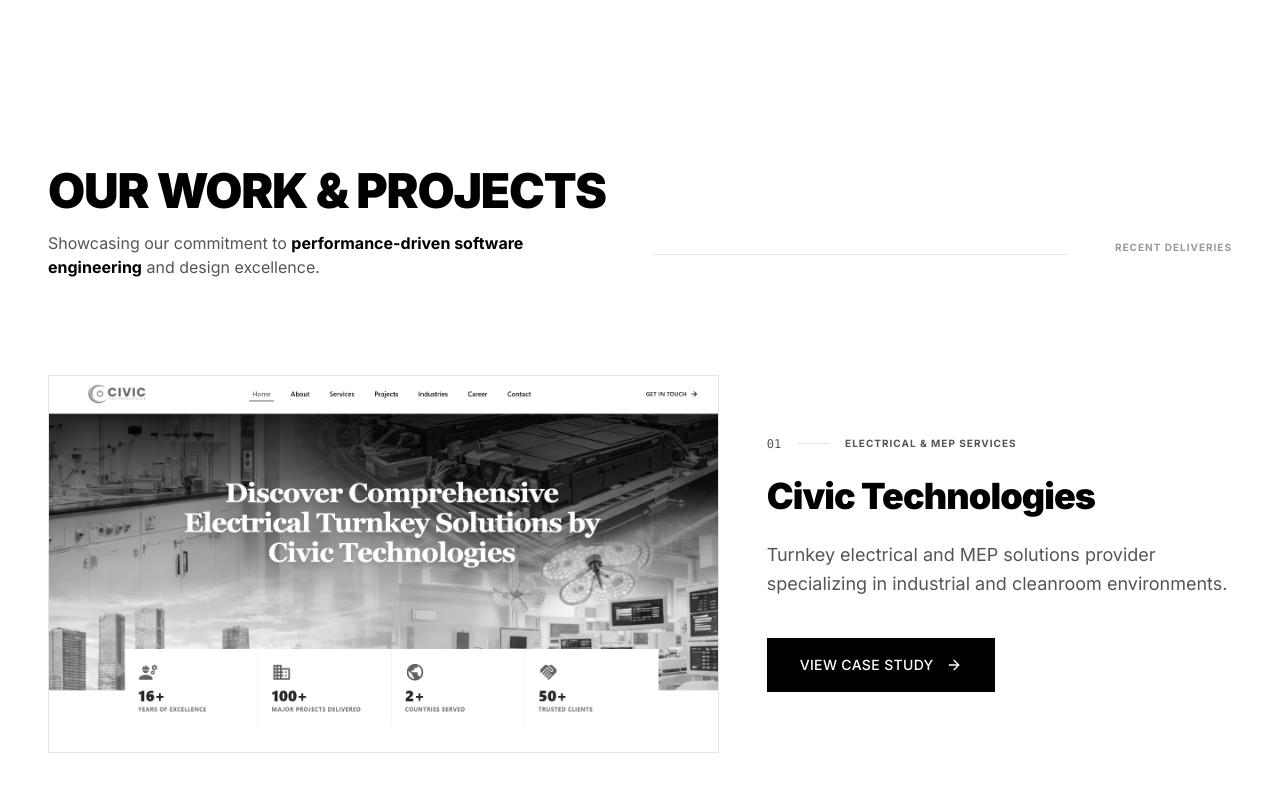
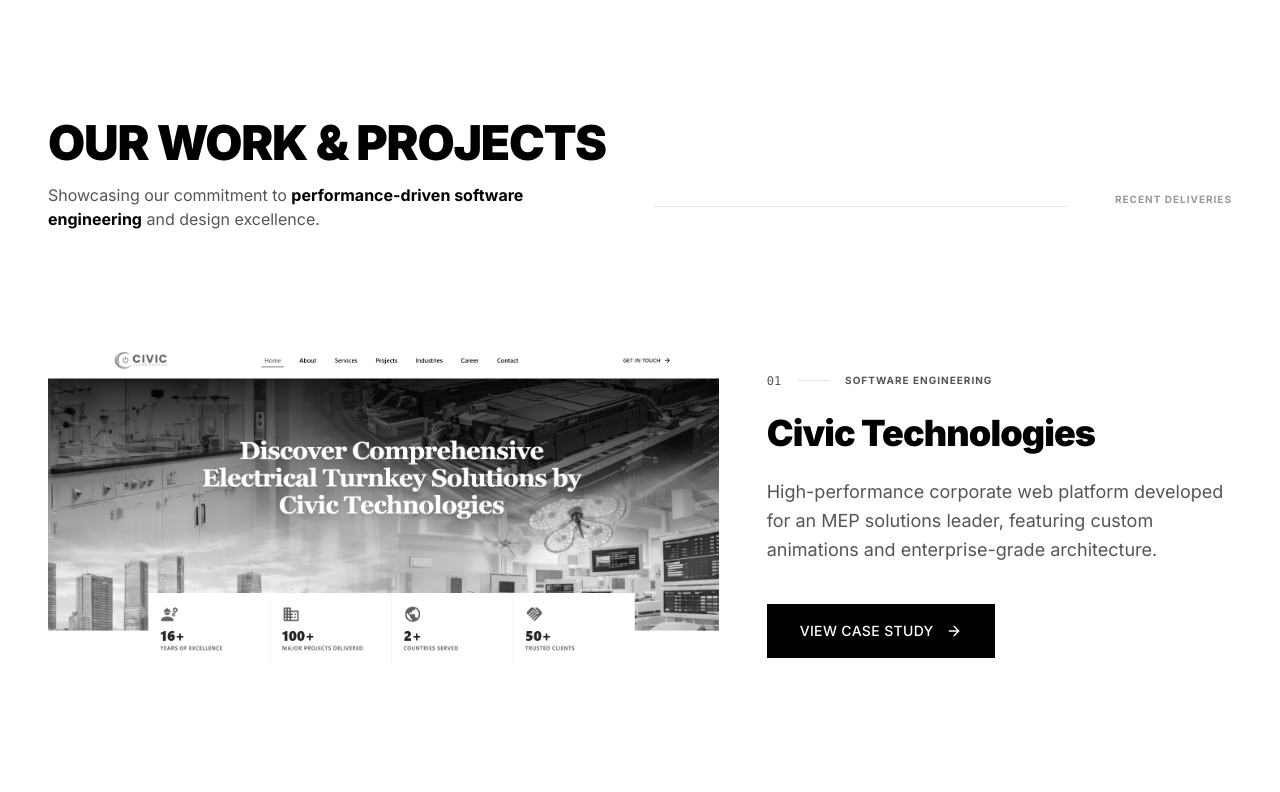
Before and after one commit to TrinexTechSolutions/TrinexTechSolutions, a React (Vite) app in the folder trinex-tech/: page / in a window 1280 px wide. Shown: the part 3152-3944 px from the top of the page. Built offline with nearby package versions, Linux system fonts and the light colour scheme; grey boxes are pictures that could not be loaded.

Commit message:
Fix images

```diff
--- a/trinex-tech/src/components/Portfolio.jsx
+++ b/trinex-tech/src/components/Portfolio.jsx
@@ -21,17 +21,17 @@
     {
       id: '01',
       title: 'Civic Technologies',
-      description: 'Turnkey electrical and MEP solutions provider specializing in industrial and cleanroom environments.',
-      longDescription: 'Civic Techno Services is a well-established electrical and MEP solutions company delivering end-to-end turnkey services from initial design to final execution. The company specializes in cleanroom electrical systems, ensuring safe, dust-free, and highly reliable power solutions for controlled environments. With strong expertise in project planning, engineering, and execution, Civic Techno has built a reputation for delivering projects on time, within budget, and with high precision. Its skilled workforce and technical capabilities make it a trusted partner for industrial and commercial electrical infrastructure projects.',
-      category: 'Electrical & MEP Services',
+      description: 'High-performance corporate web platform developed for an MEP solutions leader, featuring custom animations and enterprise-grade architecture.',
+      longDescription: 'We engineered a robust digital presence for Civic Techno Services, a global leader in industrial MEP and cleanroom solutions. Our team developed a high-performance React application featuring custom loaders, smooth transitions, and a clean, professional aesthetic that reflects the client’s precision in engineering. The project focused on technical scalability, modern UI/UX, and strong semantic SEO to establish their industry authority.',
+      category: 'Software Engineering',
       image: '/Civic2.png',
       link: 'https://www.civictechno.com/'
     },
     {
       id: '02',
       title: 'Dandu Interiors',
-      description: 'Modern interior design portfolio website showcasing residential and commercial projects with a clean and elegant user experience.',
-      longDescription: 'Dandu Interiors is a portfolio-driven website designed to highlight the company’s expertise in residential and commercial interior design. The platform focuses on clean layout, high-quality visuals, and smooth navigation to create a premium browsing experience. We developed a responsive and performance-optimized website that allows users to explore project galleries, understand design capabilities, and easily get in touch for consultations. The design emphasizes simplicity, visual storytelling, and a professional brand presence.',
+      description: 'Visually immersive interior design portfolio application focused on premium visual storytelling and seamless cross-device performance.',
+      longDescription: 'We developed a premium digital portfolio for Dandu Interiors to highlight their architectural excellence. The web application features a custom image optimization engine for high-resolution galleries, interactive project layouts, and a minimalist design language. Built with React and optimized for Vercel, the platform delivers a lightning-fast user experience that emphasizes visual storytelling and professional brand presence.',
       category: 'Web Design & Development',
       image: '/Dandu2.png',
       link: 'https://dandu-interior.vercel.app/'
@@ -61,13 +61,13 @@
               className="group grid grid-cols-1 lg:grid-cols-12 gap-12 items-center"
             >
               <div
-                className="lg:col-span-7 overflow-hidden border border-border group-hover:border-black transition-all duration-500 cursor-pointer"
+                className="lg:col-span-7 overflow-hidden transition-all duration-500 cursor-pointer"
                 onClick={() => setSelectedProject(project)}
               >
                 <img
                   src={project.image}
                   alt={`${project.title} - ${project.category} porfolio piece`}
-                  className="w-full aspect-[16/9] object-cover grayscale group-hover:grayscale-0 transition-all duration-700 pointer-events-none"
+                  className="w-full aspect-[16/9] object-contain grayscale group-hover:grayscale-0 transition-all duration-700 pointer-events-none"
                   loading="lazy"
                 />
               </div>
@@ -131,17 +131,17 @@
               <div className="max-w-7xl mx-auto">
                 <div className="mb-16">
                   <div className="flex items-center gap-4 mb-8">
-                    <span className="text-xs font-mono text-black/40">{selectedProject.id}</span>
-                    <span className="w-12 h-px bg-black/10"></span>
-                    <span className="text-xs font-bold uppercase tracking-widest text-black/60">{selectedProject.category}</span>
+                    <span className="text-xs font-mono text-black">{selectedProject.id}</span>
+                    <span className="w-12 h-px bg-black"></span>
+                    <span className="text-xs font-bold uppercase tracking-widest text-black">{selectedProject.category}</span>
                   </div>
-                  <h2 className="text-6xl lg:text-8xl font-black uppercase tracking-tighter mb-12">{selectedProject.title}</h2>
+                  <h2 className="text-6xl lg:text-8xl font-black uppercase tracking-tighter mb-12 text-black">{selectedProject.title}</h2>
 
-                  <div className="w-full aspect-[21/9] overflow-hidden bg-border mb-24">
+                  <div className="w-full aspect-[21/9] overflow-hidden mb-24 flex items-center justify-center">
                     <img
                       src={selectedProject.image}
                       alt={selectedProject.title}
-                      className="w-full h-full object-cover"
+                      className="max-h-full max-w-full object-contain"
                     />
                   </div>
                 </div>
--- a/trinex-tech/src/components/ValueStatement.jsx
+++ b/trinex-tech/src/components/ValueStatement.jsx
@@ -11,9 +11,7 @@
            viewport={{ once: true }}
            transition={{ duration: 0.8 }}
          >
-           <span className="text-xs font-bold uppercase tracking-[0.4em] text-white mb-8 block">
-             CORE PHILOSOPHY
-           </span>
+
            <h2 className="text-3xl md:text-5xl lg:text-6xl font-black leading-tight max-w-5xl mx-auto text-balance text-white">
              We don’t just develop software — we build systems that are reliable, scalable, and built to last.
            </h2>
```
